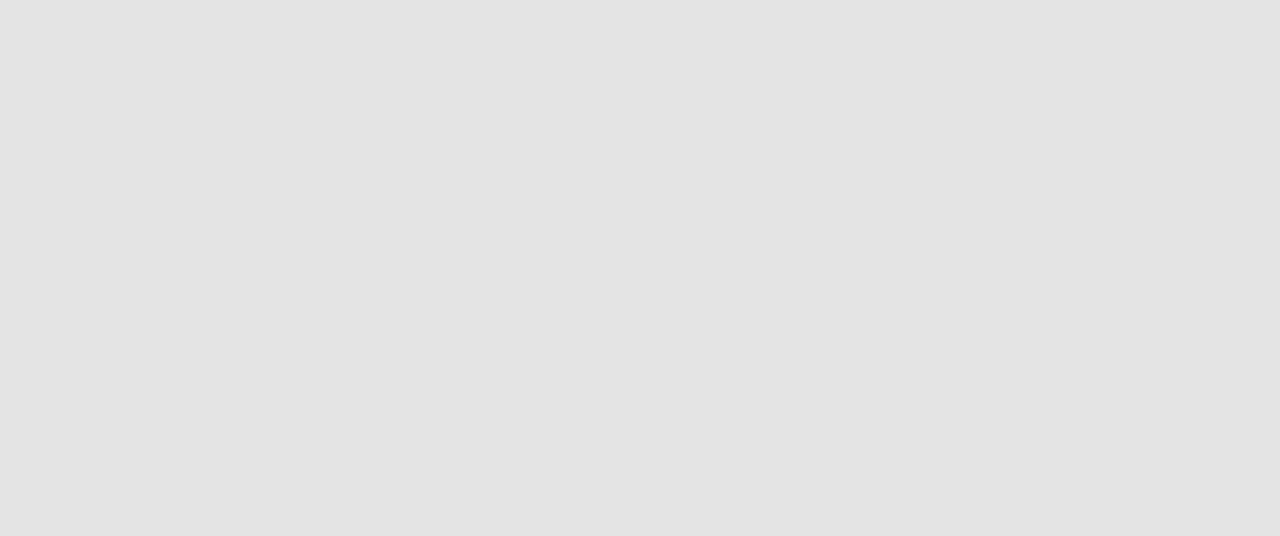
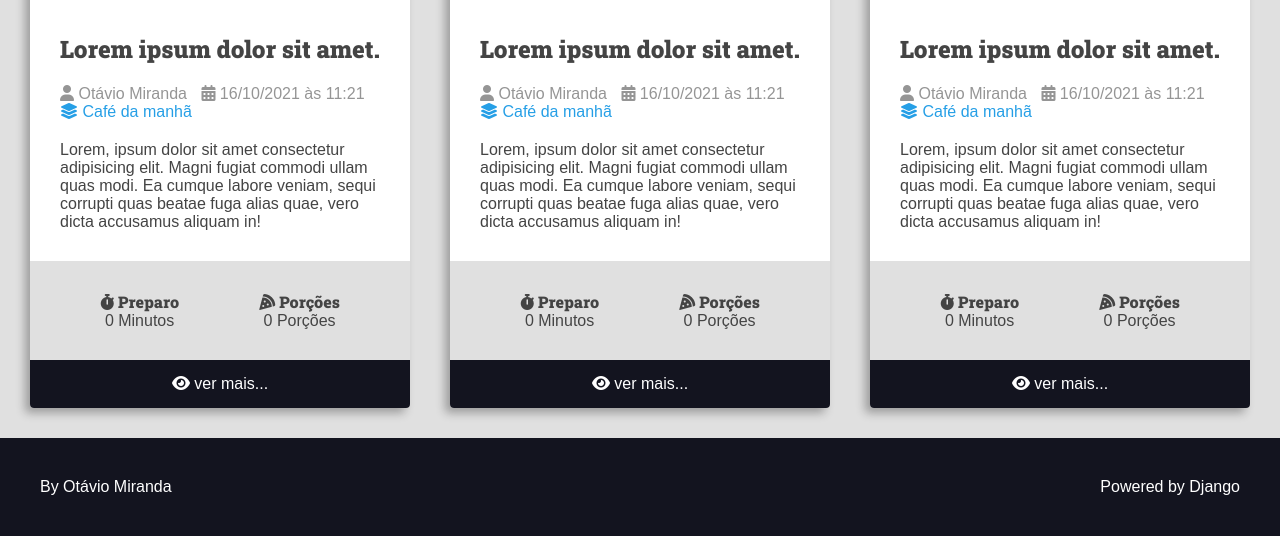
Before and after one commit to GiseleWmayma/curso-django, a Django app: page / in a window 1280 px wide. Before the commit the part shown is empty. Shown: the part 2700-3236 px from the top of the page. Before the commit the page ends 182 px from the top, so only its background shows below. Run offline with Django 5.2, Linux system fonts and the light colour scheme.

Commit message:
adicionando pagina inicial

```diff
--- a/projeto/settings.py
+++ b/projeto/settings.py
@@ -118,7 +118,7 @@ USE_TZ = True
 # Static files (CSS, JavaScript, Images)
 # https://docs.djangoproject.com/en/5.1/howto/static-files/
 
-STATIC_URL = 'static/'
+STATIC_URL = '/static/'
 
 # Default primary key field type
 # https://docs.djangoproject.com/en/5.1/ref/settings/#default-auto-field
--- a/recipes/templates/recipes/pages/home.html
+++ b/recipes/templates/recipes/pages/home.html
@@ -2,14 +2,31 @@
 
 <body>
     {% include 'recipes/partials/header.html' %}
-    <div class="search-container">
-        <div class="container">
-            <form action="" class="search-form">
-                <input type="search" class="search-input" name="search">
-                <button type="submit" class="search-button"><i class="fas fa-search"></i></button>
-            </form>
+    {% include 'recipes/partials/search.html' %}
+
+
+    <main class="main-content-container">
+        <div class="main-content main-content-list container">
+            {% include 'recipes/partials/recipe.html' %}
+            {% include 'recipes/partials/recipe.html' %}
+            {% include 'recipes/partials/recipe.html' %}
+            {% include 'recipes/partials/recipe.html' %}
+            {% include 'recipes/partials/recipe.html' %}
+            {% include 'recipes/partials/recipe.html' %}
+            {% include 'recipes/partials/recipe.html' %}
+            {% include 'recipes/partials/recipe.html' %}
+            {% include 'recipes/partials/recipe.html' %}
+            {% include 'recipes/partials/recipe.html' %}
+            {% include 'recipes/partials/recipe.html' %}
+            {% include 'recipes/partials/recipe.html' %}
+
         </div>
-    </div>
+
+
+        </div>
+    </main>
+    {% include 'recipes/partials/footer.html' %}
+
 
 </body>
 
--- /dev/null
+++ b/recipes/templates/recipes/partials/footer.html
@@ -0,0 +1,9 @@
+<footer class="main-footer">
+    <div class="developer">
+      <a href="https://www.otaviomiranda.com.br/" target="_blank" rel="noreferrer noopener">By Otávio Miranda</a>
+    </div>
+
+    <div class="powered">
+      <a href="https://www.djangoproject.com/" target="_blank" rel="noreferrer noopener">Powered by Django</a>
+    </div>
+  </footer>
--- a/recipes/templates/recipes/partials/head.html
+++ b/recipes/templates/recipes/partials/head.html
@@ -79,6 +79,7 @@
             font-size: 1.6rem;
             font-family: var(--font-primary);
             background: var(--color-gray-1);
+            color: var(--color-dark-text);
         }
 
         h1,
@@ -159,5 +160,121 @@
         .search-form:focus-within .search-button {
             border-color: var(--color-primary);
         }
+
+        .main-content {
+            padding-top: 0;
+
+        }
+
+        .main-content-list {
+            display: grid;
+            grid-template-columns: repeat(auto-fit, minmax(340px, 1fr));
+            gap: var(--spacing-gutter-large);
+
+        }
+
+        .recipe {
+            background: var(--color-white);
+            box-shadow: -5px 5px 10px rgba(0, 0, 0, .3);
+            transform: scale(1);
+            transition: all 300ms ease-in-out;
+            border-radius: .4rem;
+            overflow: hidden;
+
+        }
+
+        .recipe img {
+            max-width: 100%;
+        }
+
+        .recipe-list-item {
+            max-width: 64rem;
+        }
+
+        .recipe-list-item:hover {
+            transform: scale(1.02);
+            box-shadow: -8px 8px 18px rgba(0, 0, 0, .25);
+        }
+
+        .recipe-title-container {
+            padding: var(--spacing-gutter-medium);
+            padding-bottom: 2rem;
+        }
+
+        .recipe-author {
+            padding: 0 var(--spacing-gutter-medium);
+        }
+
+        .recipe-content {
+            padding: var(--spacing-gutter-medium);
+            padding-top: 2rem;
+        }
+
+        .recipe-author-item {
+            color: var(--color-gray-4);
+            margin-right: 1rem;
+        }
+
+        .recipe-author a {
+            color: var(--color-primary);
+            transition: all 300ms ease-in-out;
+            text-decoration: none;
+        }
+
+        .recipe-author a:hover {
+            color: var(--color-primary-dark);
+        }
+
+        .recipe-meta-container {
+            display: flex;
+            flex-flow: row wrap;
+            padding: var(--spacing-gutter-medium);
+            background: var(--color-gray-1);
+        }
+
+        .recipe-meta {
+            display: flex;
+            flex-flow: column nowrap;
+            flex-shrink: 1;
+            flex-grow: 1;
+            text-align: center;
+        }
+
+        .recipe-meta-title {
+            font-size: 1.6rem;
+        }
+
+        .recipe-footer a {
+            background: var(--color-primary-dark);
+            display: block;
+            color: var(--color-white);
+            text-decoration: none;
+            text-align: center;
+            padding: 1.5rem var(--spacing-gutter-medium);
+            transition: all 300ms ease-in-out;
+        }
+
+        .recipe-footer a:hover {
+            filter: brightness(2);
+        }
+
+        .main-footer {
+            display: flex;
+            align-items: center;
+            justify-content: space-between;
+            background: var(--color-primary-dark);
+            color: var(--color-white);
+            padding: var(--spacing-gutter-large);
+        }
+
+        .main-footer a {
+            color: var(--color-white);
+            text-decoration: none;
+            transition: all 300ms ease-in-out;
+        }
+
+        .main-footer a:hover {
+            filter: brightness(.8);
+        }
     </style>
 </head>
--- /dev/null
+++ b/recipes/templates/recipes/partials/recipe.html
@@ -0,0 +1,55 @@
+{% load static %}
+<div class="recipe recipe-list-item">
+    <div class="recipe-cover">
+        <img src="{% static 'dog.jpg' %}" alt="Temporário">
+    </div>
+    <div class="recipe-title-container">
+        <h2 class="recipe-title">Lorem ipsum dolor sit amet.</h2>
+    </div>
+
+    <div class="recipe-author">
+        <span class="recipe-author-item">
+            <i class="fas fa-user"></i>
+            Otávio Miranda
+        </span>
+        <span class="recipe-author-item">
+            <i class="fas fa-calendar-alt"></i>
+            16/10/2021 às 11:21
+        </span>
+        <span class="recipe-author-item">
+            <a href="/recipes/category/cafe-da-manha/">
+                <i class="fas fa-layer-group"></i>
+                <span>Café da manhã</span>
+            </a>
+        </span>
+    </div>
+
+    <div class="recipe-content">
+        <p>Lorem, ipsum dolor sit amet consectetur adipisicing elit. Magni fugiat commodi ullam quas modi.
+            Ea cumque labore veniam, sequi corrupti quas beatae fuga alias quae, vero dicta accusamus
+            aliquam in!</p>
+    </div>
+
+    <div class="recipe-meta-container">
+        <div class="recipe-meta recipe-preparation">
+            <h3 class="recipe-meta-title"><i class="fas fa-stopwatch"></i> Preparo</h3>
+            <div class="recipe-meta-text">
+                0 Minutos
+            </div>
+        </div>
+        <div class="recipe-meta recipe-servings">
+            <h3 class="recipe-meta-title"><i class="fas fa-pizza-slice"></i> Porções</h3>
+            <div class="recipe-meta-text">
+                0 Porções
+            </div>
+        </div>
+    </div>
+
+    <footer class="recipe-footer">
+        <a class="recipe-read-more button button-dark button-full-width" href="/recipes/3/">
+            <i class="fas fa-eye"></i>
+            <span>ver mais...</span>
+        </a>
+    </footer>
+
+</div>
--- /dev/null
+++ b/recipes/templates/recipes/partials/search.html
@@ -0,0 +1,8 @@
+<div class="search-container">
+    <div class="container">
+        <form action="" class="search-form">
+            <input type="search" class="search-input" name="search">
+            <button type="submit" class="search-button"><i class="fas fa-search"></i></button>
+        </form>
+    </div>
+</div>
```
